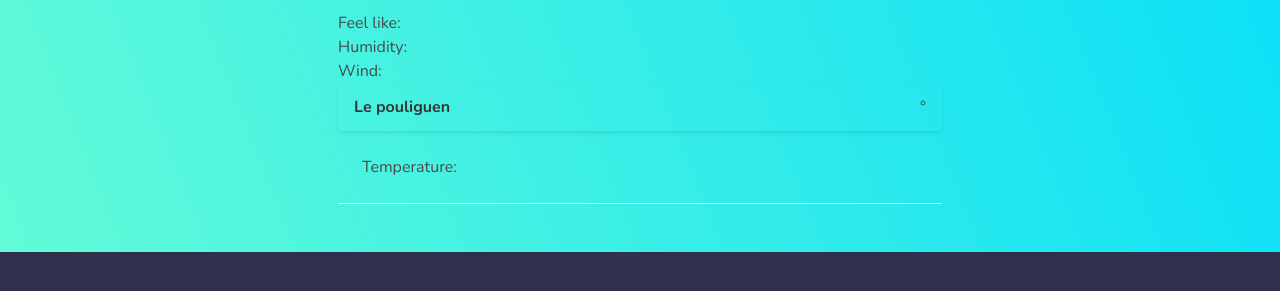
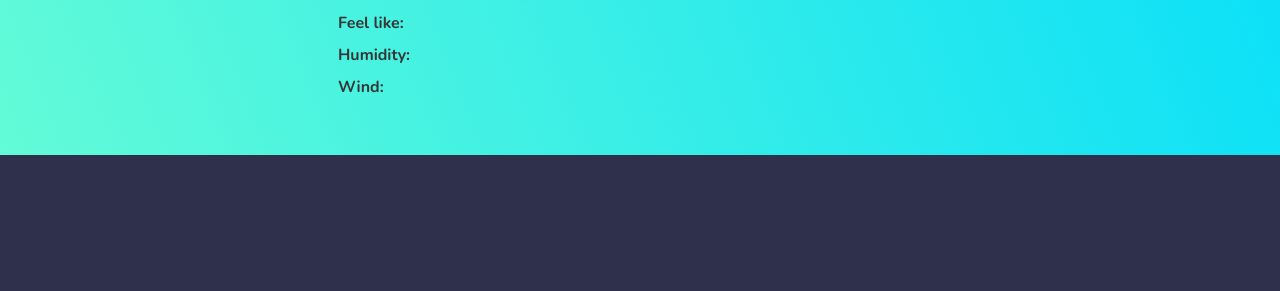
Before and after one commit to edesgree/odin-weather-app, a website: page src/indexTemplate.html in a window 1280 px wide. Shown: the part 291-582 px from the top of the page. Drawn offline with nearby package versions, Linux system fonts and the light colour scheme; files that its build step writes are made by us from their sources.

Commit message:
js cleanup

```diff
--- a/src/index.js
+++ b/src/index.js
@@ -10,7 +10,6 @@
 let currentCity = data.loadSavedCity();
 let currentWeather = {};
 let tempMode = 'c';
-//toggleTemp.firstElementChild.textContent = tempMode;
 
 button.addEventListener('click', (e) => getCurrentWeather(searchInput.value));
 
@@ -23,7 +22,6 @@
   e.preventDefault();
   if (Object.keys(currentWeather).length === 0) return;
   tempMode === 'f' ? (tempMode = 'c') : (tempMode = 'f');
-  //toggleTemp.firstElementChild.textContent = tempMode;
   toggleTemp.classList.toggle('active');
   view.displayData(currentWeather, tempMode);
 });
@@ -40,8 +38,6 @@
     console.log('cannot get data from fetchweather', error);
   }
 }
-console.log('current city: ', currentCity);
-console.log('newData.date time', utils.timeConverter('1671296274'));
 
 function init() {
   //get parameters from browser url
--- a/src/indexTemplate.html
+++ b/src/indexTemplate.html
@@ -83,38 +83,17 @@
         </div>
         <div class="weather-info-secondary">
           <p>
-            Feel like:
+            <span class="label">Feel like:</span>
             <span data-result-feel-temperature class=""></span>
           </p>
           <p>
-            Humidity:
+            <span class="label">Humidity:</span>
             <span data-result-humidity class=""></span>
           </p>
           <p>
-            Wind:
+            <span class="label">Wind:</span>
             <span data-result-wind class=""></span>
           </p>
-        </div>
-
-        <div class="card2">
-          <header class="card-header">
-            <p class="card-header-title" data-result-city>Le pouliguen</p>
-            <button
-              class="card-header-icon"
-              data-toggle-temp
-              aria-label="more options"
-            >
-              °<span class="temperature"></span>
-            </button>
-          </header>
-          <div class="card-content">
-            <div class="content">
-              <p>Temperature:</p>
-            </div>
-          </div>
-          <div class="card-footer">
-            <div data-raw class=""></div>
-          </div>
         </div>
       </section>
     </div>
--- a/src/scss/main.scss
+++ b/src/scss/main.scss
@@ -70,10 +70,20 @@
     .weather-info-general {
       .weather-info-temp {
         font-size: 5em;
+        line-height: 1em;
       }
       .weather-info-desc {
       }
       .weather-info-icon {
+      }
+    }
+  }
+  .weather-info-secondary {
+    p {
+      display: flex;
+      flex-direction: row;
+      span.label {
+        width: 90px;
       }
     }
   }
```
Also changed, not shown: src/js/data.js (+5 -3 lines), src/js/view.js (+0 -19 lines), dist/css/mystyles.css, dist/index.html, dist/js/bundle.js.
